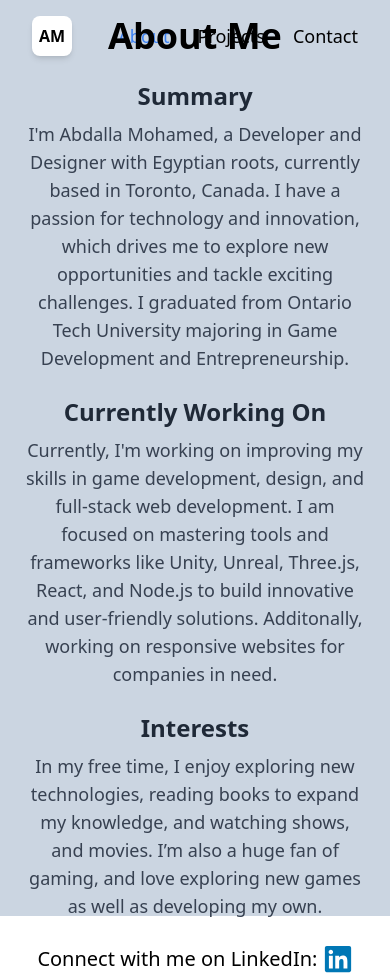
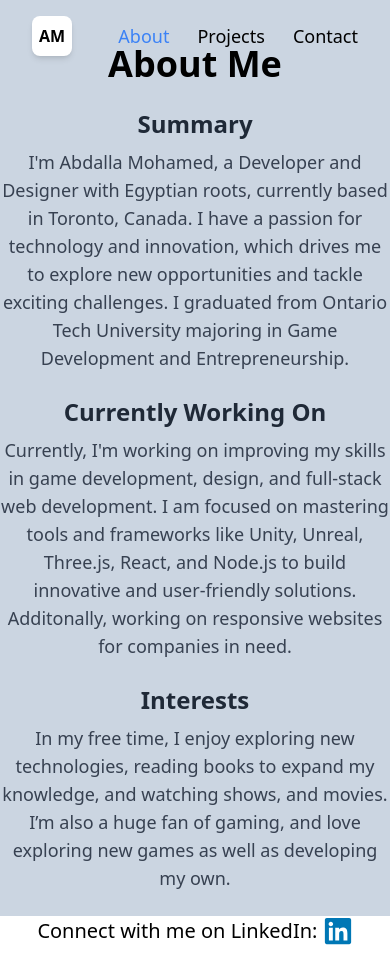
Before and after one commit to IbeAbdullaGit/Portfolio, a React (Vite) app: page /Portfolio/about in a window 390 px wide. After the commit the page ends 946 px from the top, so only its background shows below. Built offline with nearby package versions, Linux system fonts and the light colour scheme.

Commit message:
Update About.jsx

```diff
--- a/src/pages/About.jsx
+++ b/src/pages/About.jsx
@@ -3,7 +3,7 @@ import { FaLinkedin } from 'react-icons/fa';
 
 const About = () => {
   return (
-    <section className="h-screen flex flex-col items-center justify-center bg-slate-300 text-center px-6 md:px-12 ">
+    <section className="h-screen flex flex-col items-center justify-center bg-slate-300 text-center  ">
     <h1 className="text-4xl font-bold mb-6 sm:mt-6">About Me</h1>
 
     <div className="max-w-xl sm:max-w-5xl">
```
